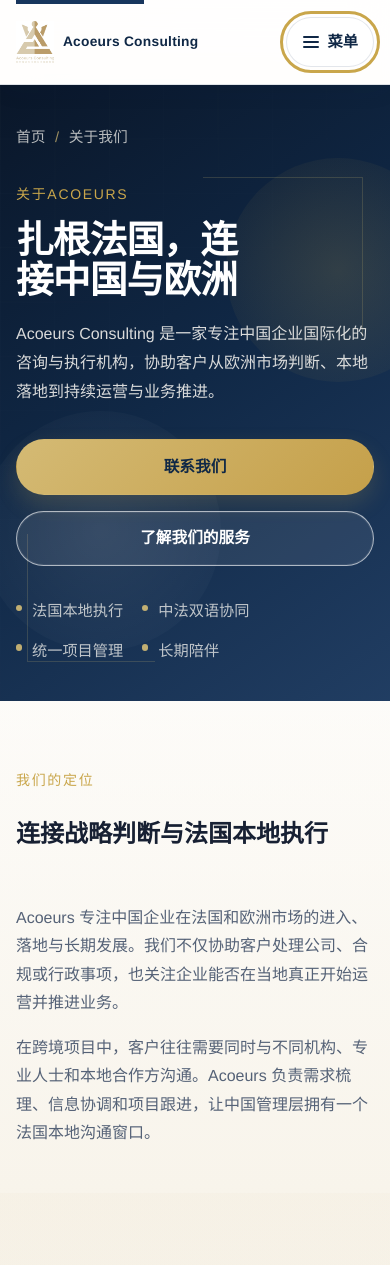
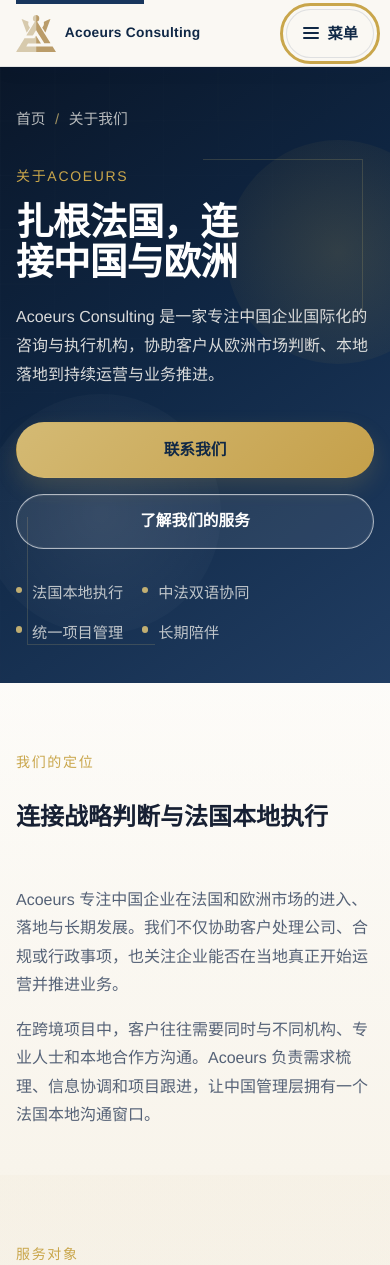
Before and after one commit to ANDGalaxie/acoeursconsulting-website, a Django app: page /about/ in a window 390 px wide. Shown: the top 1265 px of the page. Run offline with Django 5.2, Linux system fonts and the light colour scheme.

Commit message:
Refine global header and replace logo assets

```diff
--- a/static/css/base.css
+++ b/static/css/base.css
@@ -32,7 +32,7 @@
     --radius-lg: 28px;
     --radius-pill: 999px;
     --container-width: 1120px;
-    --header-height: 5.25rem;
+    --header-height: 4.75rem;
     --content-max-width: 42rem;
     --transition-base: 180ms ease;
     --motion-fast: 220ms;
--- a/static/css/components.css
+++ b/static/css/components.css
@@ -5,16 +5,23 @@
     right: 0;
     z-index: 100;
     min-height: var(--header-height);
-    background: rgba(255, 255, 255, 0.94);
+    background: var(--color-warm-white);
     border-bottom: 1px solid rgba(24, 54, 93, 0.1);
-    backdrop-filter: blur(18px);
-    box-shadow: 0 8px 24px rgba(16, 40, 70, 0.04);
+    box-shadow: 0 6px 18px rgba(16, 40, 70, 0.03);
     transition: box-shadow var(--transition-base), border-color var(--transition-base), background-color var(--transition-base);
 }
 
 .site-header.is-scrolled {
+    background: rgba(250, 248, 243, 0.96);
     border-bottom-color: rgba(24, 54, 93, 0.14);
-    box-shadow: 0 12px 28px rgba(16, 40, 70, 0.08);
+    box-shadow: 0 8px 20px rgba(16, 40, 70, 0.05);
+}
+
+@supports (backdrop-filter: blur(10px)) {
+    .site-header.is-scrolled {
+        backdrop-filter: blur(10px);
+        -webkit-backdrop-filter: blur(10px);
+    }
 }
 
 .site-header__inner {
@@ -25,21 +32,22 @@
     min-height: var(--header-height);
 }
 
-.site-logo {
+.site-brand {
     display: inline-flex;
     align-items: center;
-    gap: 0.8rem;
+    gap: 0.95rem;
     flex-shrink: 0;
     max-width: min(18rem, 52vw);
 }
 
-.site-logo__image {
+.site-brand__mark {
     display: block;
-    width: auto;
-    height: clamp(2.85rem, 4.4vw, 3.6rem);
+    width: clamp(2.9rem, 4vw, 3.25rem);
+    height: auto;
+    flex: 0 0 auto;
 }
 
-.site-logo__name {
+.site-brand__name {
     color: var(--color-navy-dark);
     font-size: clamp(0.95rem, 1.4vw, 1.08rem);
     font-weight: 700;
@@ -56,7 +64,7 @@
     padding: 0.625rem 0.95rem;
     border: 1px solid rgba(24, 54, 93, 0.12);
     border-radius: var(--radius-pill);
-    background: var(--color-white);
+    background: var(--color-warm-white);
     color: var(--color-navy-dark);
     cursor: pointer;
     transition:
@@ -117,7 +125,7 @@
     flex-direction: column;
     gap: 0.35rem;
     padding: 1rem;
-    background: rgba(255, 255, 255, 0.98);
+    background: var(--color-beige);
     border: 1px solid rgba(24, 54, 93, 0.1);
     border-radius: 1.5rem;
     box-shadow: 0 24px 50px rgba(16, 40, 70, 0.14);
@@ -342,16 +350,20 @@
 }
 
 @media (max-width: 419px) {
-    .site-logo {
-        gap: 0.55rem;
-        max-width: 70vw;
+    :root {
+        --header-height: 4.15rem;
     }
 
-    .site-logo__image {
-        height: 2.6rem;
+    .site-brand {
+        gap: 0.55rem;
+        max-width: calc(100% - 5.75rem);
     }
 
-    .site-logo__name {
+    .site-brand__mark {
+        width: 2.5rem;
+    }
+
+    .site-brand__name {
         font-size: 0.86rem;
     }
 }
@@ -359,10 +371,6 @@
 @media (min-width: 768px) {
     .nav-toggle {
         display: none;
-    }
-
-    .site-header__inner {
-        min-height: clamp(4.75rem, 5vw, 5.35rem);
     }
 
     .site-nav {
--- a/templates/includes/header.html
+++ b/templates/includes/header.html
@@ -1,15 +1,15 @@
 {% load static %}
 <header class="site-header" data-site-header>
     <div class="container site-header__inner">
-        <a class="site-logo" href="{% url 'home' %}" aria-label="Acoeurs Consulting 首页">
+        <a class="site-brand" href="{% url 'home' %}" aria-label="Acoeurs Consulting 首页">
             <img
-                class="site-logo__image"
-                src="{% static 'images/brand/acoeurs-logo.png' %}"
-                alt="Acoeurs Consulting"
-                width="2302"
-                height="2514"
+                class="site-brand__mark"
+                src="{% static 'images/branding/acoeurs-mark.svg' %}"
+                alt=""
+                width="52"
+                height="48"
             >
-            <span class="site-logo__name" aria-hidden="true">Acoeurs Consulting</span>
+            <span class="site-brand__name">Acoeurs Consulting</span>
         </a>
         <button
             class="nav-toggle"
```
Also changed, not shown: website/tests.py (+15 -0 lines), static/images/branding/acoeurs-logo-full.svg (added), static/images/branding/acoeurs-mark.svg (added).
